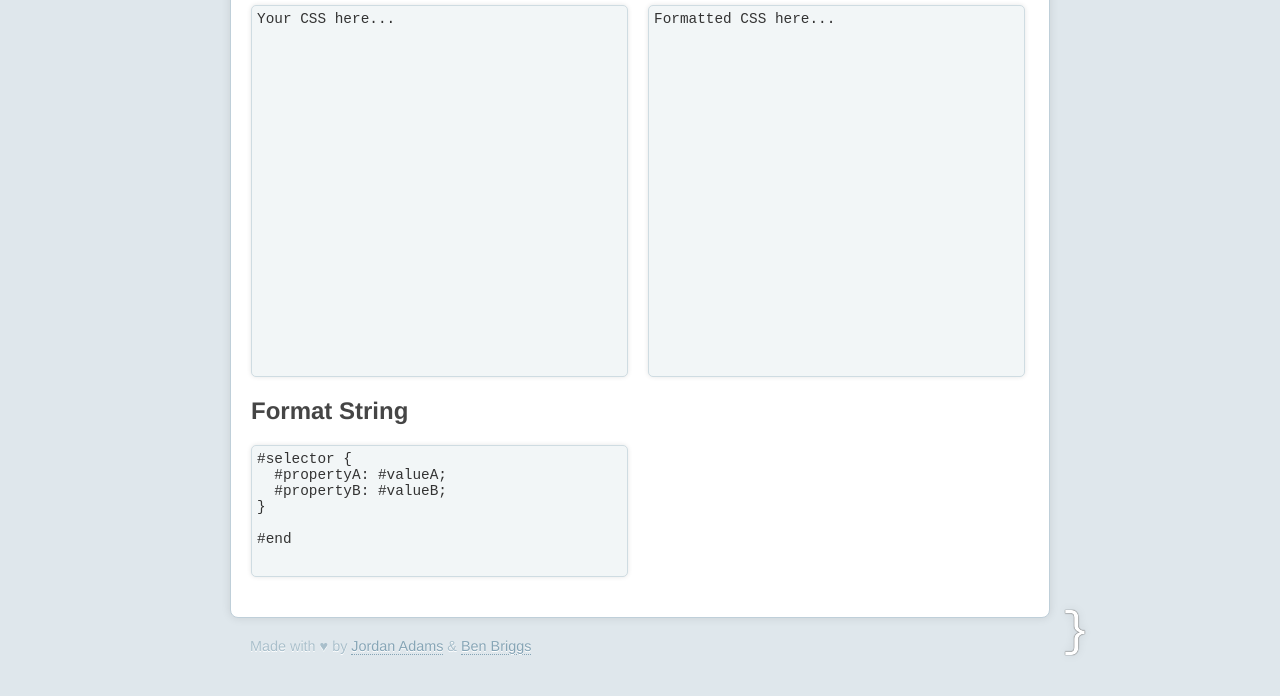
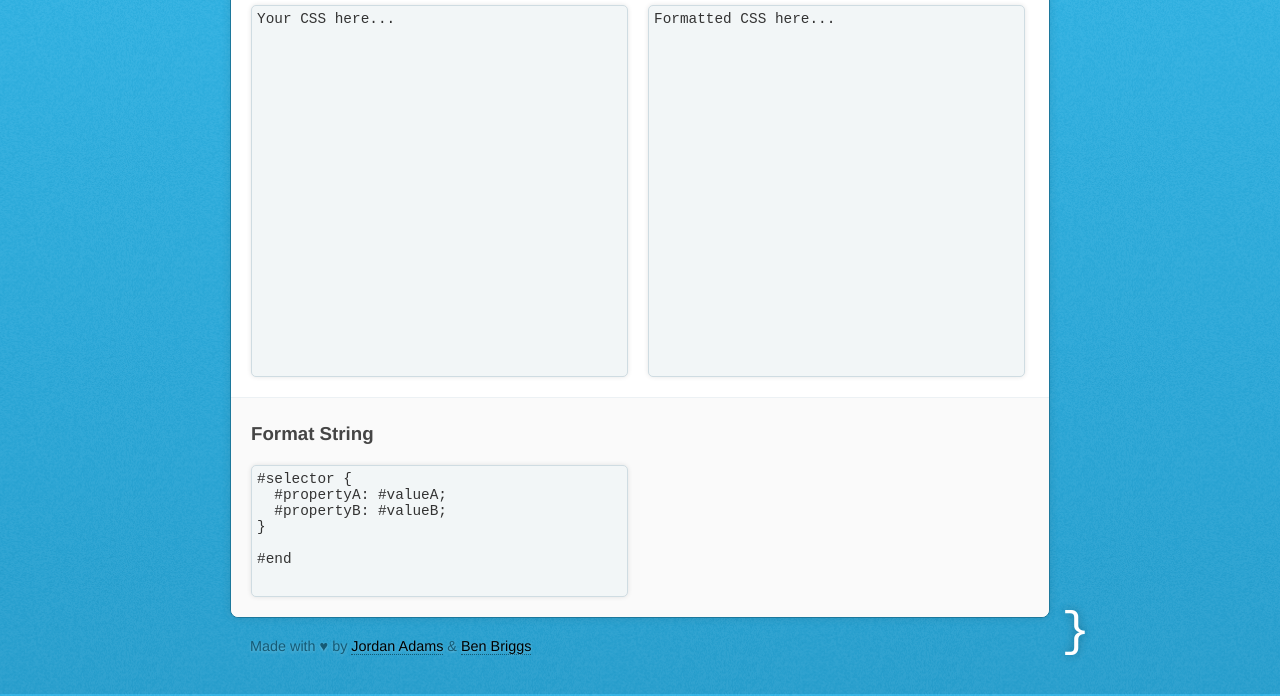
Before and after one commit to JordanAdams/CSS-Tidy, a plain HTML site: page index.html in a window 1280 px wide. Shown: the part 104-800 px from the top of the page. Drawn offline with Linux system fonts and the light colour scheme.

Commit message:
Bolder background colour + additional CSS tweaks.

```diff
--- a/css/style.css
+++ b/css/style.css
@@ -1,6 +1,8 @@
 html
 {
-    background:#dfe7ec;
+    background-color:#2CAADA;
+    background-image:url('../images/bkg.png'), -webkit-linear-gradient(#31B3E5, #269ECD);
+    background-image:url('../images/bkg.png'), -moz-linear-gradient(#31B3E5, #269ECD);
 }
 body
 {
@@ -33,7 +35,7 @@ body:before, body:after, h1
     position:absolute;
     display:block;
     font-size:3em;
-    text-shadow:0 0 1px black, 0 0 10px rgba(0,0,0,.1);
+    text-shadow:0 0 10px rgba(0,0,0,.3);
     color:#fff;
 }
 h1
@@ -46,10 +48,10 @@ h1
 #main
 {
     box-shadow:0 0 10px rgba(0,0,0,.1);
-    border:1px solid #BFCFD9;
+    border:1px solid #1C789C;
     background:#fff;
     color:#454545;
-    padding:0 20px 20px 20px;
+    padding:0;
     border-radius:8px;
 }
 small
@@ -57,20 +59,20 @@ small
     display:block;
     font-size:.9em;
     margin:20px 0 0 20px;
-    color:#A9BFCB;
-    text-shadow:0 1px 0 #fff;
+    color:#155A75;
+    text-shadow:0 1px 3px rgba(255,255,255,.3);
 }
 small a
 {
-    color:#86A5B6;
+    color:#000;
     text-decoration:none;
-    border-bottom:1px dotted #86A5B6;
+    border-bottom:1px dotted #155A75;
 }
 small a:hover
 {
-    color:#E49958;
+    color:#fff;
 }
-h2
+h2, h3
 {
     margin:20px 0;
 }
@@ -92,7 +94,7 @@ textarea::-webkit-scrollbar-corner, textarea::-webkit-resizer, textarea::-webkit
 pre::-webkit-scrollbar-corner, pre::-webkit-resizer, pre::-webkit-scrollbar-button
 {
     display:none;
-    height:0px;
+    height:0;
 }
 
 textarea, pre
@@ -120,22 +122,26 @@ textarea:focus, pre:focus
     border-color:#ACC2CD;
     background:#E9F0F1;
 }
-#in
-{
-    margin-right:20px;
-}
 #in, #out
 {
     float:left;
     display:block;
+    margin-left:20px;
 }
 #options
 {
     clear:both;
+    display:block;
+    background:#fafafa;
+    padding:5px 20px 20px 20px;
+    border-bottom-left-radius:8px;
+    border-bottom-right-radius:8px;
+    border-top:1px solid #ECF1F4;
 }
 #format_string
 {
-    height: 120px;
+    height:120px;
+    margin-bottom:0;
 }
 textarea,pre,a
 {
--- a/index.html
+++ b/index.html
@@ -32,7 +32,7 @@
 			<section id="options">
 				<section class="left">
 					<article>
-						<h2>Format String</h2>
+						<h3>Format String</h3>
 						<textarea id="format_string"></textarea>
 					</article>
 				</section>
```
Also changed, not shown: images/bkg.png (added).
